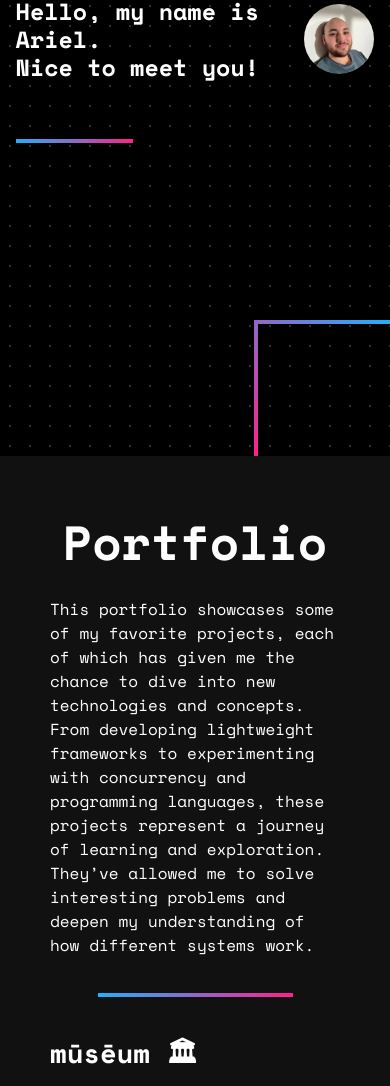
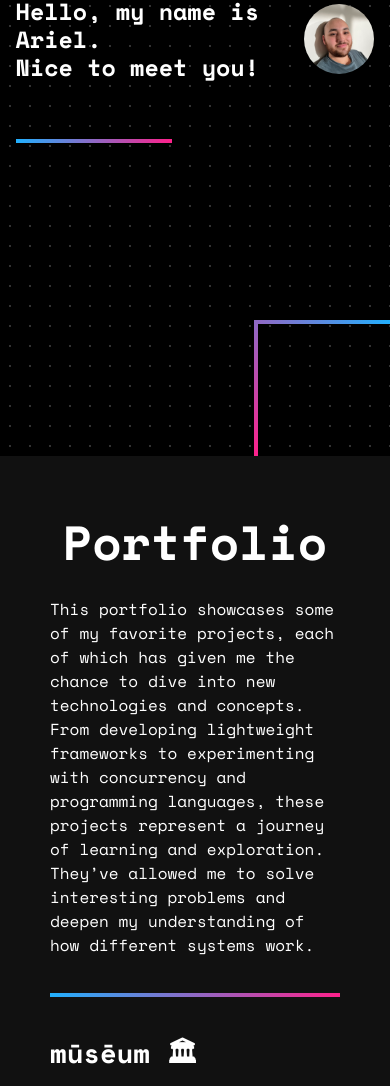
Before and after one commit to Azer0s/azer0s.github.io, a Jekyll site: the page built from index.md, in a window 390 px wide. Shown: the part 444-1530 px from the top of the page. Built offline with Jekyll 4.4.1, drawn with Linux system fonts in a browser that asks for light colours.

Commit message:
Change hr style on mobile

```diff
--- a/assets/css/styles.css
+++ b/assets/css/styles.css
@@ -232,6 +232,7 @@
     .fancy-line {
         margin-top: 30vh;
         margin-left: 4vw;
+        width: 40vw;
     }
 
     .fancy-curve {
@@ -270,6 +271,11 @@
         text-wrap: wrap;
         text-align: left;
     }
+
+    hr {
+        height: 4px;
+        max-width: 75vw;
+    }
 }
 
 @media (max-width: 480px) {
```
